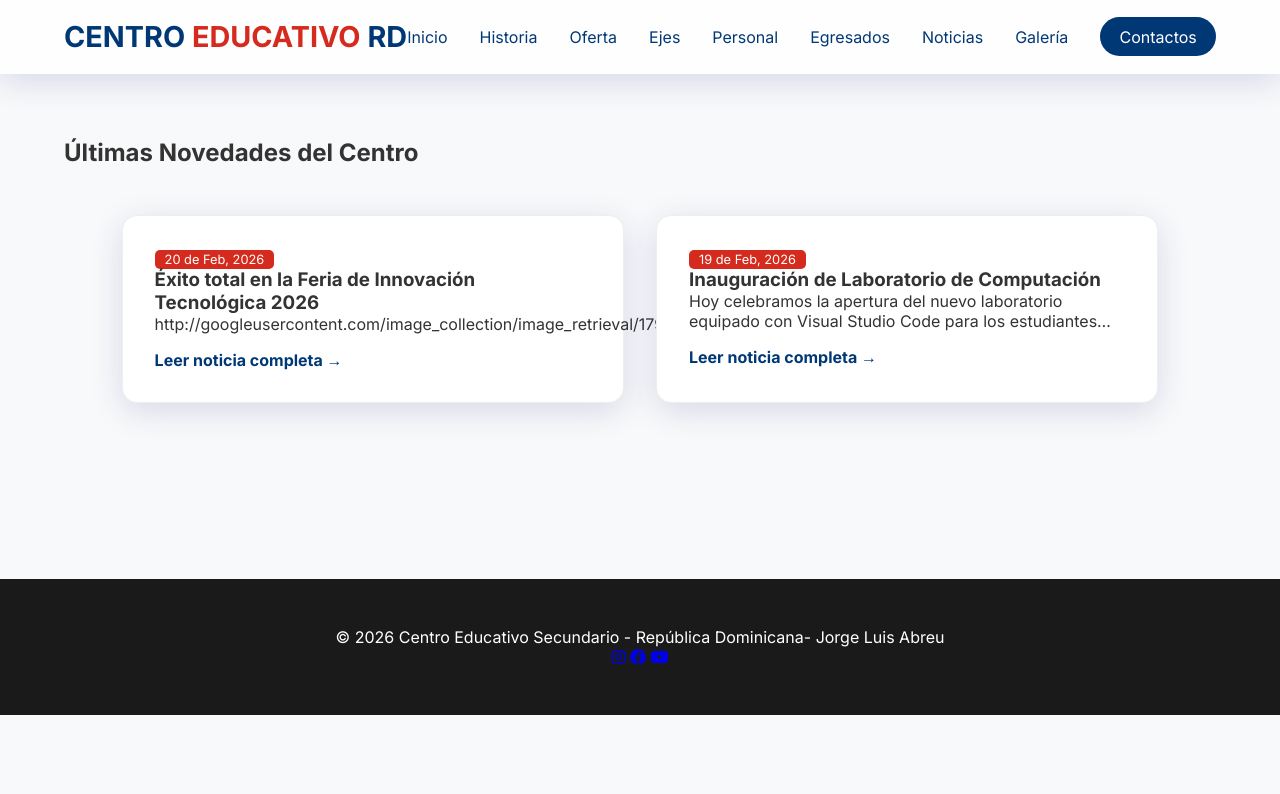
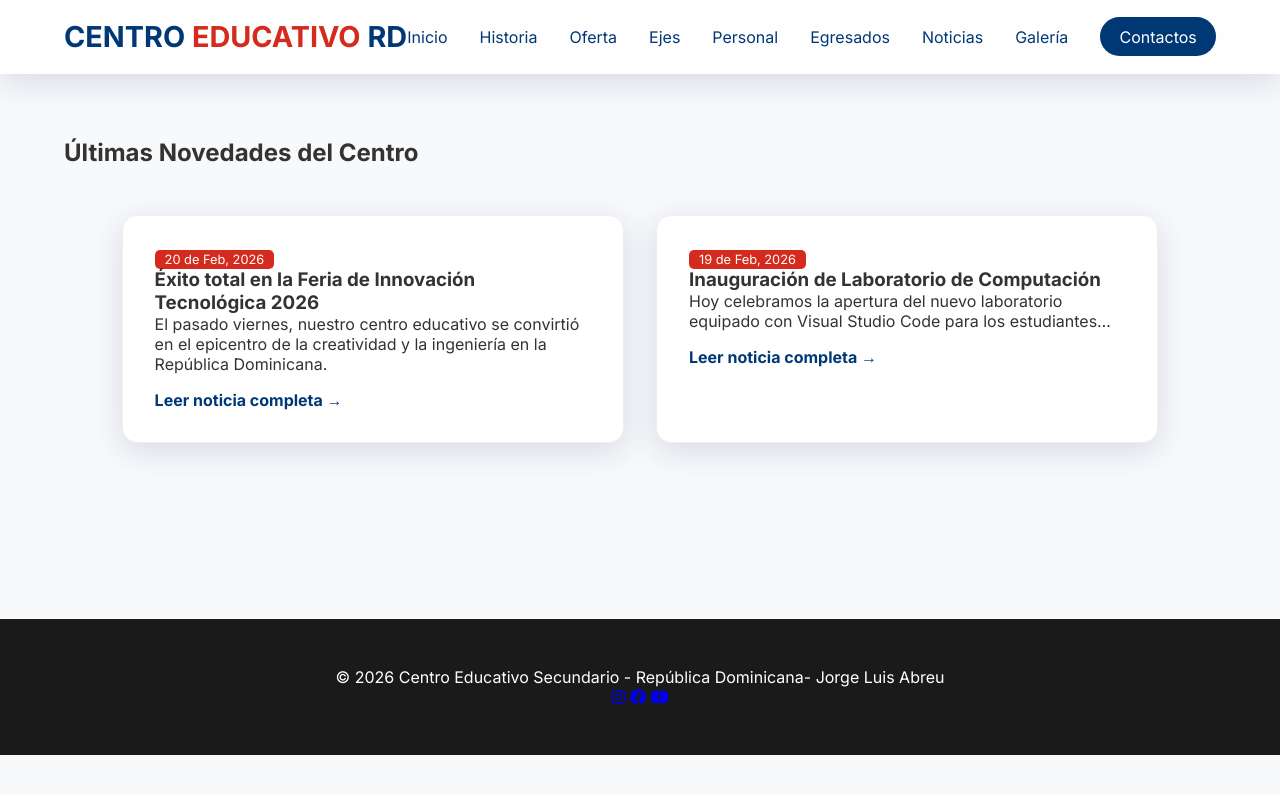
Before and after one commit to jorge21028/centroeducativo, a Jekyll site: the page built from noticias.html, in a window 1280 px wide. Shown: the top 794 px of the page. Built offline with Jekyll 4.4.1, drawn with Linux system fonts in a browser that asks for light colours.

Commit message:
Update 2026-02-20-feria-innovacion-tecnologica.md

```diff
--- a/_posts/2026-02-20-feria-innovacion-tecnologica.md
+++ b/_posts/2026-02-20-feria-innovacion-tecnologica.md
@@ -3,24 +3,37 @@
 title: "Éxito total en la Feria de Innovación Tecnológica 2026"
 date: 2026-02-20
 categories: eventos
-image: "http://googleusercontent.com/image_collection/image_retrieval/17975117983861879741_3"
+image: "https://images.unsplash.com/photo-1509062522246-3755977927d7?auto=format&fit=crop&w=1200&q=80"
 ---
 
-http://googleusercontent.com/image_collection/image_retrieval/17975117983861879741_3
+<div class="post-intro">
+    <p class="lead">
+        El pasado viernes, nuestro centro educativo se convirtió en el epicentro de la creatividad y la ingeniería en la República Dominicana.
+    </p>
+</div>
 
-El pasado viernes, nuestro centro educativo se convirtió en el epicentro de la creatividad y la ingeniería. Los estudiantes de secundaria presentaron sus proyectos finales, demostrando un dominio excepcional de herramientas de desarrollo y lógica de programación.
+<hr class="divider">
 
-## Proyectos Destacados
+<div class="post-section">
+    <h2><i class="fas fa-microchip"></i> Proyectos que Inspiran</h2>
+    <p>Los estudiantes de 6to de secundaria presentaron sus proyectos finales, demostrando un dominio excepcional de herramientas de desarrollo y lógica de programación. Uno de los proyectos que más llamó la atención fue el <strong>Sistema de Gestión de Biblioteca</strong>.</p>
+        <div class="highlight-box">
+        <i class="fas fa-quote-left"></i>
+        <blockquote>
+            "Ver a los jóvenes dominicanos creando soluciones reales para su entorno es la mayor satisfacción de nuestra labor docente."
+            <cite>— Equipo de Gestión Académica</cite>
+        </blockquote>
+    </div>
+</div>
+<div class="post-features">
+    <h3><i class="fas fa-star"></i> Impacto en la Comunidad</h3>
+    <ul class="styled-list">
+        <li><strong>Python Avanzado:</strong> Talleres prácticos impartidos por los mismos estudiantes.</li>
+        <li><strong>Redes y Seguridad:</strong> Maquetas funcionales de infraestructuras seguras.</li>
+        <li><strong>Web Design:</strong> Interfaces innovadoras creadas en Visual Studio Code.</li>
+    </ul>
+</div>
 
-Uno de los proyectos que más llamó la atención fue el **Sistema de Gestión de Biblioteca**, desarrollado íntegramente por estudiantes utilizando estructuras de bases de datos relacionales y una interfaz web moderna diseñada en Visual Studio Code.
-
-> "Ver a los jóvenes dominicanos creando soluciones reales para su entorno es la mayor satisfacción de nuestra labor docente", comentaron los coordinadores del área técnica.
-
-### Impacto en la Comunidad Educativa
-
-La feria no solo fue una exposición, sino un espacio de aprendizaje donde:
-* Se realizaron talleres de **introducción a Python**.
-* Se presentaron maquetas de infraestructuras de red.
-* Se discutió la importancia de la ciberseguridad en el entorno escolar.
-
-Agradecemos a todos los padres y tutores por el apoyo constante. ¡Seguimos innovando para el futuro de nuestros jóvenes!
+<div class="post-footer-call">
+    <p>Agradecemos a todos los padres y tutores por el apoyo constante. <strong>¡Seguimos innovando para el futuro de nuestros jóvenes!</strong></p>
+</div>
```
